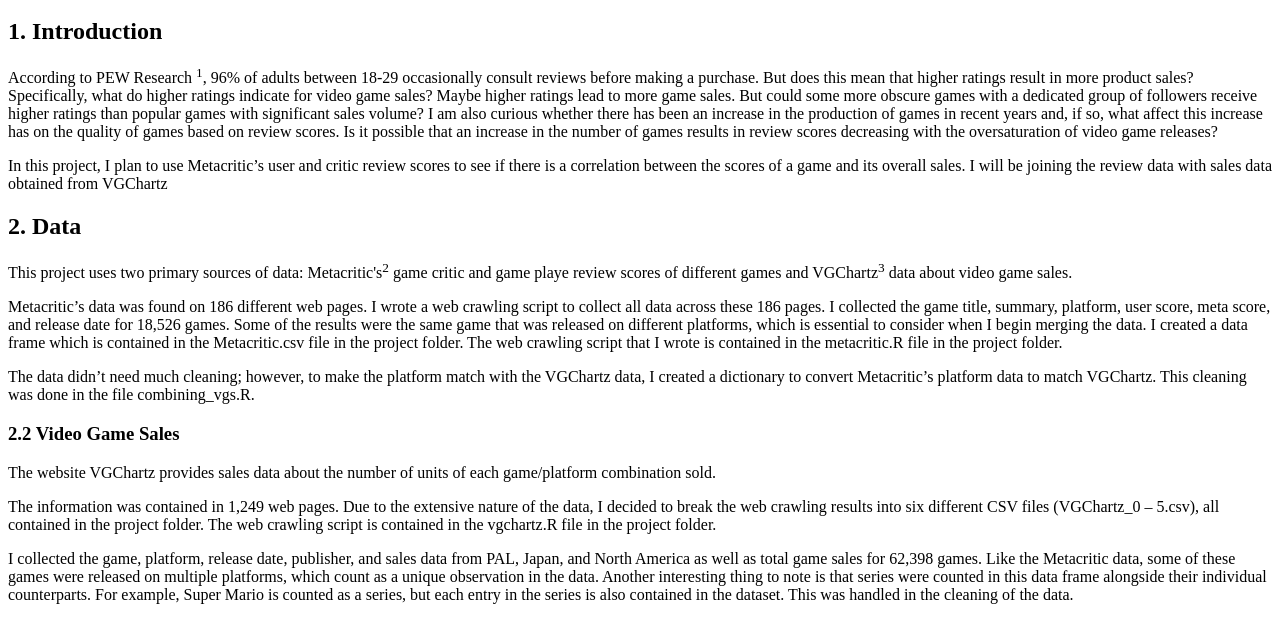
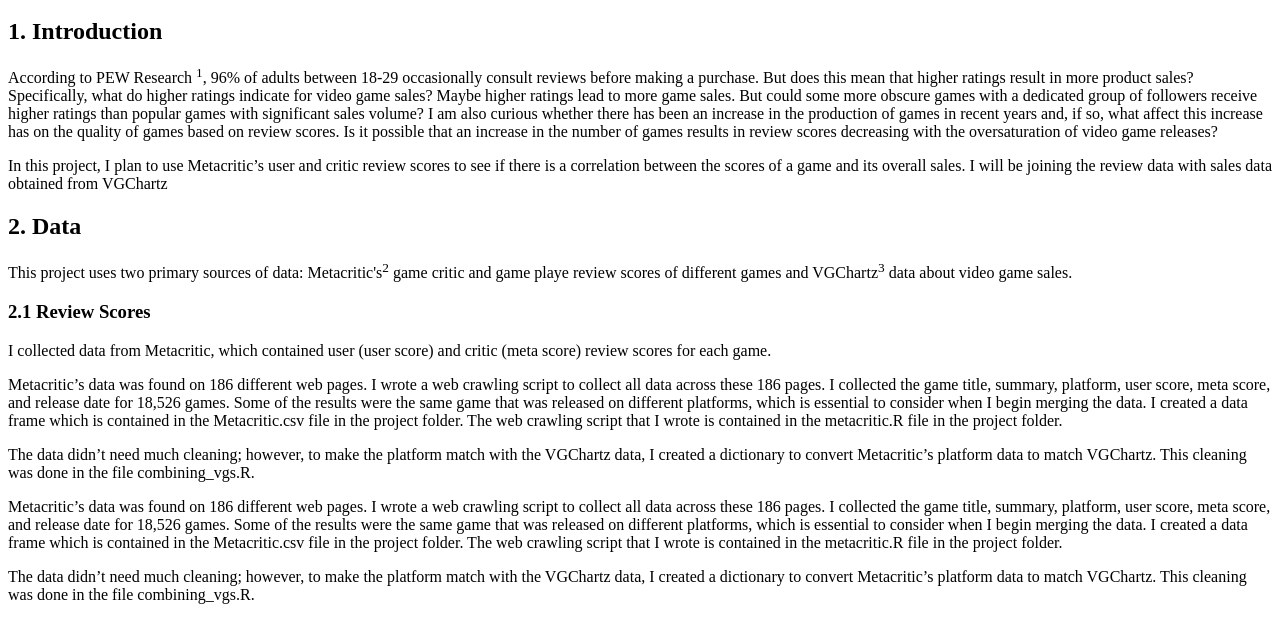
Before and after one commit to Andrew-Hutchcroft/3300-module7, a plain HTML site: page index.html in a window 1280 px wide. Shown: the part 154-771 px from the top of the page. Drawn offline with Linux system fonts and the light colour scheme.

Commit message:
Update index.html

```diff
--- a/index.html
+++ b/index.html
@@ -54,6 +54,32 @@
           >
           game critic and game playe review scores of different games and
           VGChartz<sup>3</sup> data about video game sales.
+        </p>
+
+        <h3>2.1 Review Scores</h3>
+
+        <p>
+          I collected data from Metacritic, which contained user (user score)
+          and critic (meta score) review scores for each game.
+        </p>
+
+        <p>
+          Metacritic’s data was found on 186 different web pages. I wrote a web
+          crawling script to collect all data across these 186 pages. I
+          collected the game title, summary, platform, user score, meta score,
+          and release date for 18,526 games. Some of the results were the same
+          game that was released on different platforms, which is essential to
+          consider when I begin merging the data. I created a data frame which
+          is contained in the Metacritic.csv file in the project folder. The web
+          crawling script that I wrote is contained in the metacritic.R file in
+          the project folder.
+        </p>
+
+        <p>
+          The data didn’t need much cleaning; however, to make the platform
+          match with the VGChartz data, I created a dictionary to convert
+          Metacritic’s platform data to match VGChartz. This cleaning was done
+          in the file combining_vgs.R.
         </p>
 
         <p>
```
